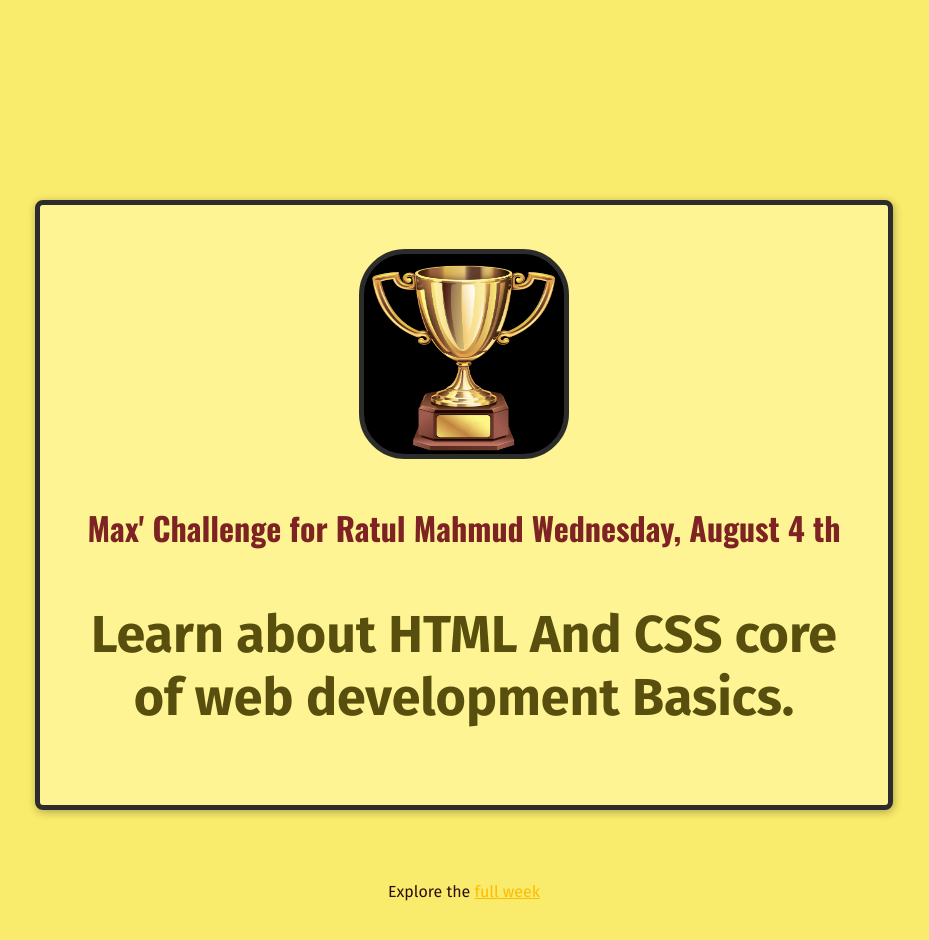
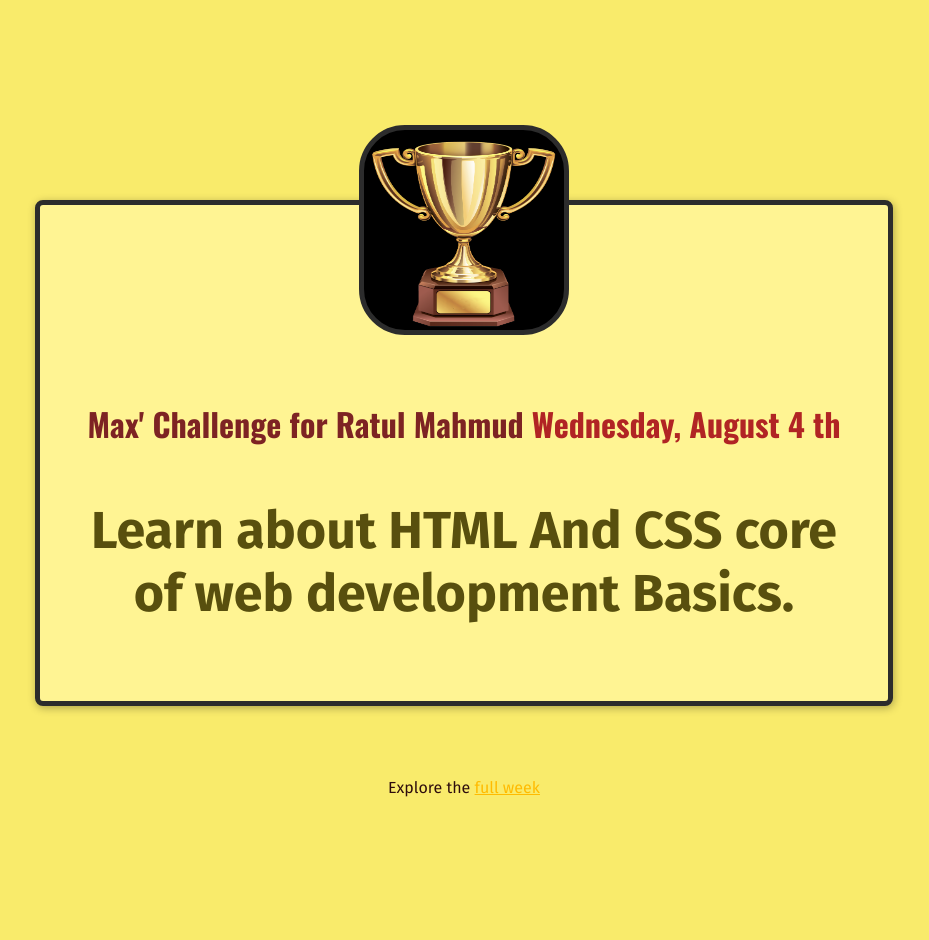
Before and after one commit to RMHUNT007/HTML-CSS-first-website, a plain HTML site: page index.html in a window 1280 px wide. Shown: the whole page, without its empty margins (176-1105 px from the left). After the commit the page ends 847 px from the top, so only its background shows below. Drawn offline with nearby package versions, Linux system fonts and the light colour scheme.

Commit message:
last update

```diff
--- a/css files/full-week.css
+++ b/css files/full-week.css
@@ -19,10 +19,9 @@ h1 {
   border: 2px solid rgb(177, 171, 81);
   font-size: 60px;
 }
-.first-part{
+.first-part {
   height: 115px;
 }
-
 
 ol {
   list-style: none;
@@ -62,5 +61,5 @@ img {
   background-color: rgb(205, 214, 102);
   margin: 65px 254px 81px 309px;
   padding: 2px;
-  box-shadow: 4px 4px 7px rgba(0 ,0 , 0, 0.2);
+  box-shadow: 4px 4px 7px rgba(0, 0, 0, 0.2);
 }
--- a/css files/styles.css
+++ b/css files/styles.css
@@ -18,6 +18,11 @@ h1 {
   font-family: 'Oswald', sans-serif;
   color: rgb(125, 35, 35);
 }
+span{
+
+  color:rgb(177, 36, 36);
+}
+
 
 p {
   font-family: 'Fira sans', sans-serif;
@@ -45,7 +50,9 @@ img{
   border: 5px solid rgb(44, 44, 44);
   background-color: black;
   border-radius: 46px;
-  margin: 20px;
+  margin-top: -104px ;
+  margin-bottom: 40px;
+
 }
 
 .anker-title{
```
